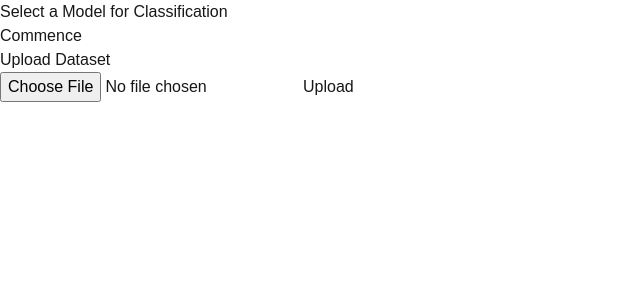
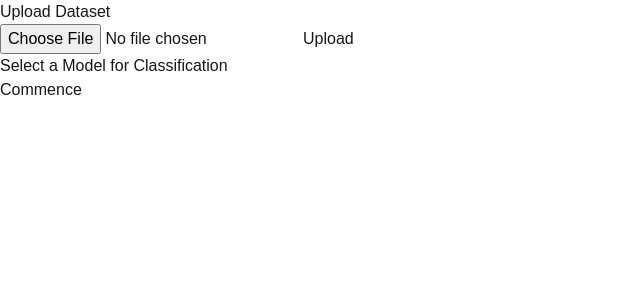
Before and after one commit to VSI12/Intrusion-Detection-System, a Next.js app in the folder frontend/: page / in a window 1280 px wide. Shown: the top 300 px of the page, without its empty margins (0-640 px from the left). Built offline with nearby package versions, Linux system fonts and the light colour scheme.

Commit message:
removed uncecessary styling

```diff
--- a/frontend/src/app/page.tsx
+++ b/frontend/src/app/page.tsx
@@ -4,9 +4,9 @@ import UploadDataset from "@/components/upload-dataset";
 
 export default function Home() {
   return (
-    <div className="grid grid-rows-[20px_1fr_20px] items-center justify-items-center min-h-screen p-8 pb-20 gap-16 sm:p-20 font-[family-name:var(--font-geist-sans)]">
+    <div className=" items-center justify-items-center  font-[family-name:var(--font-geist-sans)]">
+      <UploadDataset />
       <ModelSelectionForm />
-      <UploadDataset />
     </div>
   );
 }
```
